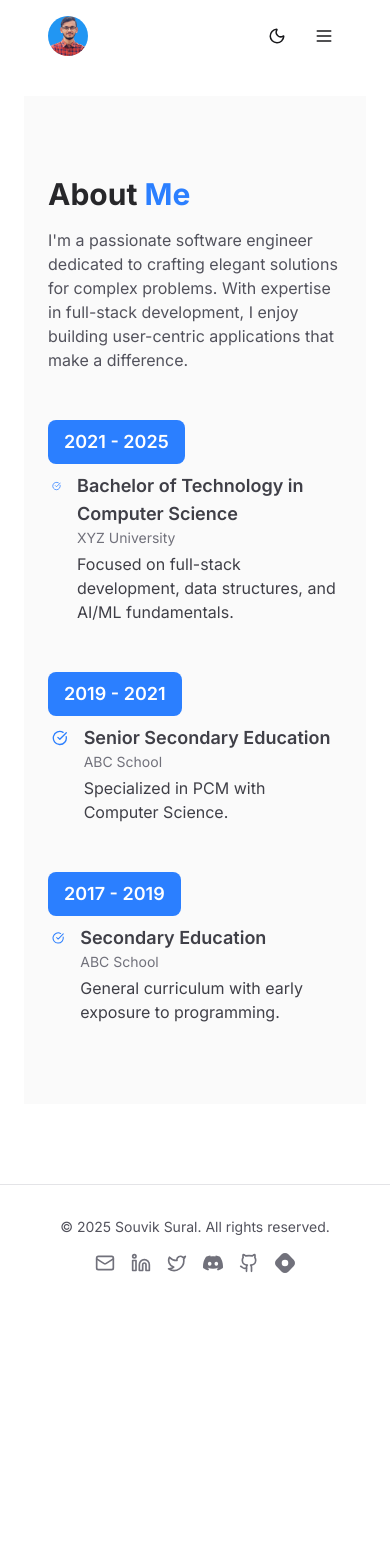
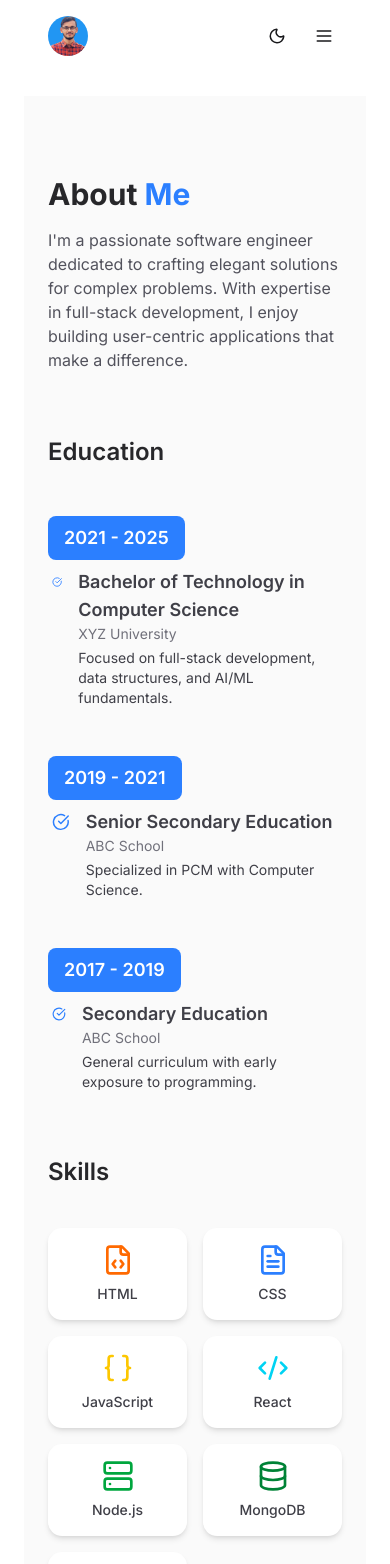
Before and after one commit to Souvik34/Portfolio, a React (Vite) app: page /about in a window 390 px wide. Shown: the top 1564 px of the page. Before the commit the page ends 1305 px from the top, so only its background shows below. Built offline with nearby package versions, Linux system fonts and the light colour scheme.

Commit message:
feat: enhance IconCloud responsiveness, add Skills section to About page, and implement SkillCard component

```diff
--- /dev/null
+++ b/src/components/ui/SkillCard.jsx
@@ -0,0 +1,32 @@
+import React from "react";
+import {
+  Code2,
+  FileCode,
+  FileText,
+  Braces,
+  Github,
+  Server,
+  Database,
+  GitBranch,
+} from "lucide-react";
+
+const iconMap = {
+  HTML: <FileCode className="text-orange-500 w-8 h-8" />,
+  CSS: <FileText className="text-blue-500 w-8 h-8" />,
+  JavaScript: <Braces className="text-yellow-400 w-8 h-8" />,
+  React: <Code2 className="text-cyan-400 w-8 h-8" />,
+  "Node.js": <Server className="text-green-600 w-8 h-8" />,
+  MongoDB: <Database className="text-green-700 w-8 h-8" />,
+  Git: <GitBranch className="text-red-500 w-8 h-8" />,
+};
+
+export default function SkillCard({ name }) {
+  return (
+    <div className="flex flex-col items-center justify-center p-4 bg-white dark:bg-zinc-900 shadow-md rounded-xl transition-transform duration-300 hover:scale-105">
+      {iconMap[name] || <Code2 className="text-gray-400 w-8 h-8" />}
+      <p className="text-sm font-medium text-zinc-700 dark:text-zinc-200 mt-2">
+        {name}
+      </p>
+    </div>
+  );
+}
--- a/src/data/Education.js
+++ b/src/data/Education.js
@@ -1,4 +1,4 @@
-// data/Education.js
+
 const Education = [
   {
     year: "2021 - 2025",
--- /dev/null
+++ b/src/data/Skills.js
@@ -0,0 +1,11 @@
+const skills = [
+  { name: "HTML" },
+  { name: "CSS" },
+  { name: "JavaScript" },
+  { name: "React" },
+  { name: "Node.js" },
+  { name: "MongoDB" },
+  { name: "Git" },
+];
+
+export default skills;
--- a/src/pages/About.jsx
+++ b/src/pages/About.jsx
@@ -1,18 +1,30 @@
 import React, { useRef } from "react";
 import { motion, useInView } from "framer-motion";
 import Education from "../data/Education";
+import skills from "../data/Skills";
 import { CheckCircle } from "lucide-react";
+import SkillCard from "../components/ui/SkillCard";
+
+// Animation Variants
+const fadeInUp = {
+  hidden: { opacity: 0, y: 20 },
+  visible: {
+    opacity: 1,
+    y: 0,
+    transition: { duration: 0.5, ease: "easeOut" },
+  },
+};
 
 export default function About() {
   return (
     <section className="min-h-screen py-20 px-6 sm:px-10 lg:px-20 bg-zinc-50 dark:bg-zinc-950 transition-colors duration-500">
-      <div className="max-w-5xl mx-auto">
+      <div className="max-w-5xl mx-auto space-y-16">
         {/* Heading */}
         <motion.div
-          initial={{ opacity: 0, y: 20 }}
-          whileInView={{ opacity: 1, y: 0 }}
-          transition={{ duration: 0.6 }}
-          className="mb-12"
+          initial="hidden"
+          whileInView="visible"
+          viewport={{ once: true }}
+          variants={fadeInUp}
         >
           <h2 className="text-3xl sm:text-4xl font-bold text-zinc-800 dark:text-zinc-100 mb-4 text-left">
             About <span className="text-blue-500 dark:text-blue-400">Me</span>
@@ -23,15 +35,16 @@ export default function About() {
           </p>
         </motion.div>
 
-        {/* Education Timeline (Bar + Tick + Text) */}
+        {/* Education */}
         <div className="space-y-12">
+          <h3 className="text-2xl font-semibold text-zinc-800 dark:text-zinc-200">Education</h3>
           {Education.map((item, index) => {
-            const itemRef = useRef(null);
-            const isInView = useInView(itemRef, { once: true, amount: 0.3 });
+            const ref = useRef(null);
+            const isInView = useInView(ref, { once: true, amount: 0.3 });
 
             return (
               <motion.div
-                ref={itemRef}
+                ref={ref}
                 key={index}
                 initial={{ opacity: 0, y: 40 }}
                 animate={isInView ? { opacity: 1, y: 0 } : {}}
@@ -43,19 +56,41 @@ export default function About() {
                   {item.year}
                 </div>
 
-                {/* Tick + Description */}
+                {/* Tick + Content */}
                 <div className="flex items-start gap-4 mt-2 pl-1 sm:pl-4">
                   <CheckCircle className="text-blue-500 dark:text-blue-400 mt-1" size={20} />
                   <div className="text-zinc-700 dark:text-zinc-300">
                     <h3 className="font-semibold text-lg">{item.title}</h3>
                     <p className="text-sm text-zinc-500 dark:text-zinc-400">{item.institution}</p>
-                    <p className="mt-1">{item.description}</p>
+                    <p className="mt-1 text-sm">{item.description}</p>
                   </div>
                 </div>
               </motion.div>
             );
           })}
         </div>
+
+        {/* Skills */}
+        <motion.div
+          className="space-y-10"
+          initial="hidden"
+          whileInView="visible"
+          viewport={{ once: true }}
+          variants={{
+            visible: {
+              transition: { staggerChildren: 0.1 },
+            },
+          }}
+        >
+          <h3 className="text-2xl font-semibold text-zinc-800 dark:text-zinc-200">Skills</h3>
+          <div className="grid grid-cols-2 sm:grid-cols-3 md:grid-cols-4 gap-4">
+            {skills.map((skill, index) => (
+              <motion.div key={index} variants={fadeInUp}>
+                <SkillCard name={skill.name} Icon={skill.Icon} />
+              </motion.div>
+            ))}
+          </div>
+        </motion.div>
       </div>
     </section>
   );
--- a/src/pages/Home.jsx
+++ b/src/pages/Home.jsx
@@ -13,7 +13,7 @@ import Contact from "../pages/Contact";
 export default function Home() {
   return (
     <div className="min-h-screen bg-white text-zinc-900 dark:bg-zinc-950 dark:text-white transition-colors duration-300">
-      <Navbar />
+
     <main className="pt-24 px-4 sm:px-6 md:px-7 lg:px-8">
 
 
```
Also changed, not shown: src/components/magicui/icon-cloud.jsx (+15 -12 lines).
